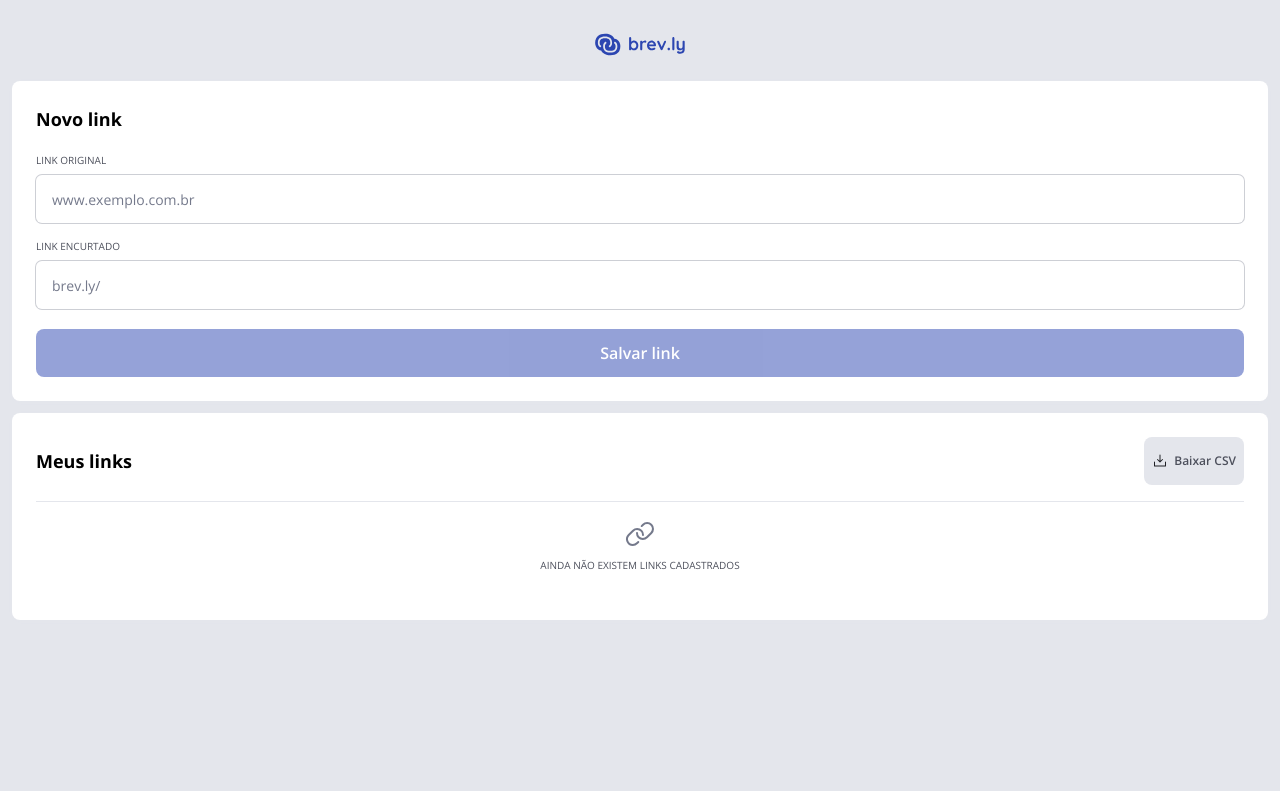
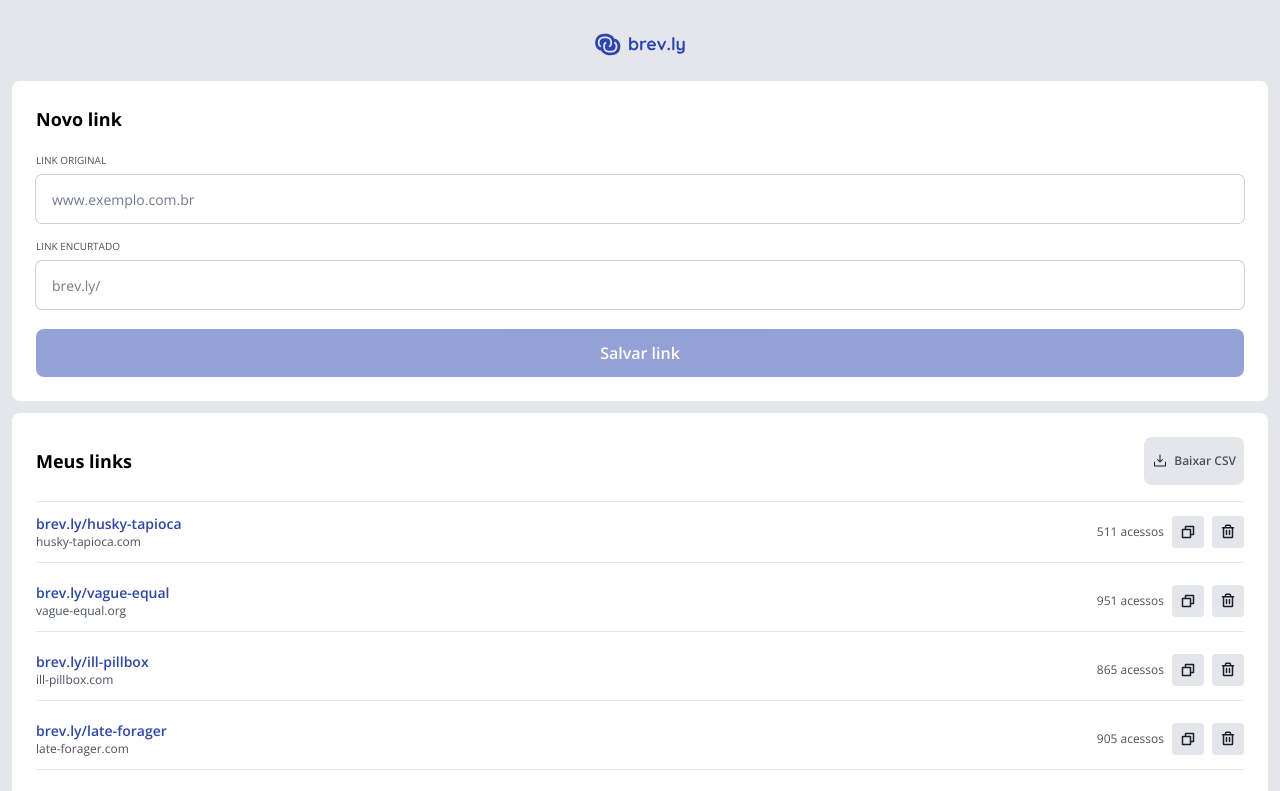
Before and after one commit to gmantovani97/ftr-desafio-01, a React (Vite) app in the folder web/: page / in a window 1280 px wide. Shown: the top 791 px of the page. Built offline with nearby package versions, Linux system fonts and the light colour scheme.

Commit message:
Created list items

```diff
--- a/web/package.json
+++ b/web/package.json
@@ -13,6 +13,7 @@
     "preview": "vite preview"
   },
   "dependencies": {
+    "@faker-js/faker": "^9.8.0",
     "@phosphor-icons/react": "^2.1.10",
     "@radix-ui/react-slot": "^1.2.3",
     "@tailwindcss/vite": "^4.1.10",
--- a/web/src/components/button/index.tsx
+++ b/web/src/components/button/index.tsx
@@ -8,6 +8,7 @@ const buttonVariants = tv({
       primary: '',
       secondary:
         'w-auto p-2 bg-gray-200 text-gray-500 [&>svg]:text-gray-600 flex items-center gap-1.5 text-xs hover:bg-gray-200 hover:outline-none hover:ring-1 hover:ring-blue-base',
+      icon: 'w-auto h-auto p-2 bg-gray-200 rounded-sm text-gray-500 [&>svg]:text-gray-600 flex items-center gap-1.5 text-xs hover:bg-gray-200 hover:outline-none hover:ring-1 hover:ring-blue-base',
     },
   },
   defaultVariants: {
--- /dev/null
+++ b/web/src/pages/Home/components/list-item/index.tsx
@@ -0,0 +1,40 @@
+import { CopyIcon, LinkIcon, TrashIcon } from '@phosphor-icons/react';
+import { Button } from 'components';
+
+interface ListItemProps {
+  id: string;
+  shortUrl: string;
+  originalUrl: string;
+  visits: number;
+  createdAt: string;
+}
+
+export function ListItem({
+  createdAt,
+  id,
+  originalUrl,
+  shortUrl,
+  visits,
+}: ListItemProps) {
+  return (
+    <div className="flex items-center justify-between w-full py-3 border-b border-gray-200">
+      <div className="flex flex-1 items-center gap-2">
+        <div className="flex flex-1 flex-col">
+          <span className="text-sm font-semibold text-blue-base">
+            {shortUrl}
+          </span>
+          <span className="text-xs text-gray-500">{originalUrl}</span>
+        </div>
+        <span className="text-xs text-gray-500">{`${visits} acessos`}</span>
+        <div className="flex items-center gap-2">
+          <Button variant="icon">
+            <CopyIcon size={16} className="text-gray-600" weight="bold" />
+          </Button>
+          <Button variant="icon">
+            <TrashIcon size={16} className="text-gray-600" weight="bold" />
+          </Button>
+        </div>
+      </div>
+    </div>
+  );
+}
--- a/web/src/pages/Home/index.tsx
+++ b/web/src/pages/Home/index.tsx
@@ -1,10 +1,32 @@
 import { Button, Card, Input } from 'components';
 import { Header } from './components/header';
 import { DownloadSimpleIcon, LinkIcon } from '@phosphor-icons/react';
+import { useMemo } from 'react';
+import { faker } from '@faker-js/faker/locale/pt_BR';
+import { ListItem } from './components/list-item';
 
 export function Home() {
+  const links = useMemo(() => {
+    return Array.from({ length: 10 }).map(() => {
+      const originalUrl = faker.internet
+        .url({ appendSlash: false })
+        .replace('https://', '');
+      const shortUrl = `brev.ly/${originalUrl.split('.')[0]}`;
+
+      return {
+        id: faker.string.uuid(),
+        shortUrl,
+        originalUrl,
+        visits: faker.number.int({ min: 0, max: 1000 }),
+        createdAt: faker.date.recent().toISOString(),
+      };
+    });
+  }, []);
+
+  console.log(links);
+
   return (
-    <div className="h-dvh flex bg-gray-200 flex-col items-center px-3 py-8 gap-3">
+    <div className="h-full flex bg-gray-200 flex-col items-center px-3 py-8 gap-3">
       <Header />
       <Card>
         <h1 className="text-lg font-bold mb-5">Novo link</h1>
@@ -24,12 +46,20 @@ export function Home() {
             Baixar CSV
           </Button>
         </div>
-        <div className="flex flex-col items-center gap-2 border-t border-gray-200 p-4 pb-6 mt-4">
-          <LinkIcon size={32} className="text-gray-400" />
-          <span className="text-xxs text-gray-500">
-            AINDA NÃO EXISTEM LINKS CADASTRADOS
-          </span>
-        </div>
+        {links.length ? (
+          <div className="flex flex-col gap-2 border-t mt-4 border-gray-200">
+            {links.map(link => (
+              <ListItem key={link.id} {...link} />
+            ))}
+          </div>
+        ) : (
+          <div className="flex flex-col items-center gap-2 border-t border-gray-200 p-4 pb-6 mt-4">
+            <LinkIcon size={32} className="text-gray-400" weight="bold" />
+            <span className="text-xxs text-gray-500">
+              AINDA NÃO EXISTEM LINKS CADASTRADOS
+            </span>
+          </div>
+        )}
       </Card>
     </div>
   );
```
Also changed, not shown: 1 other file (tests, documents, lock files or other folders).
